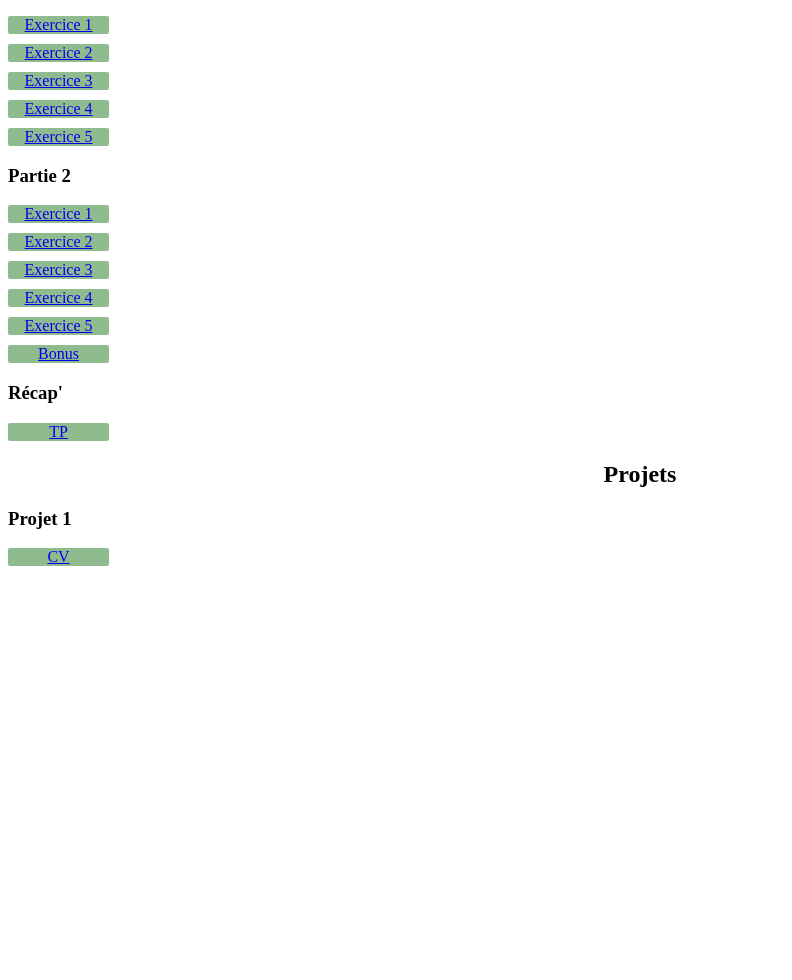
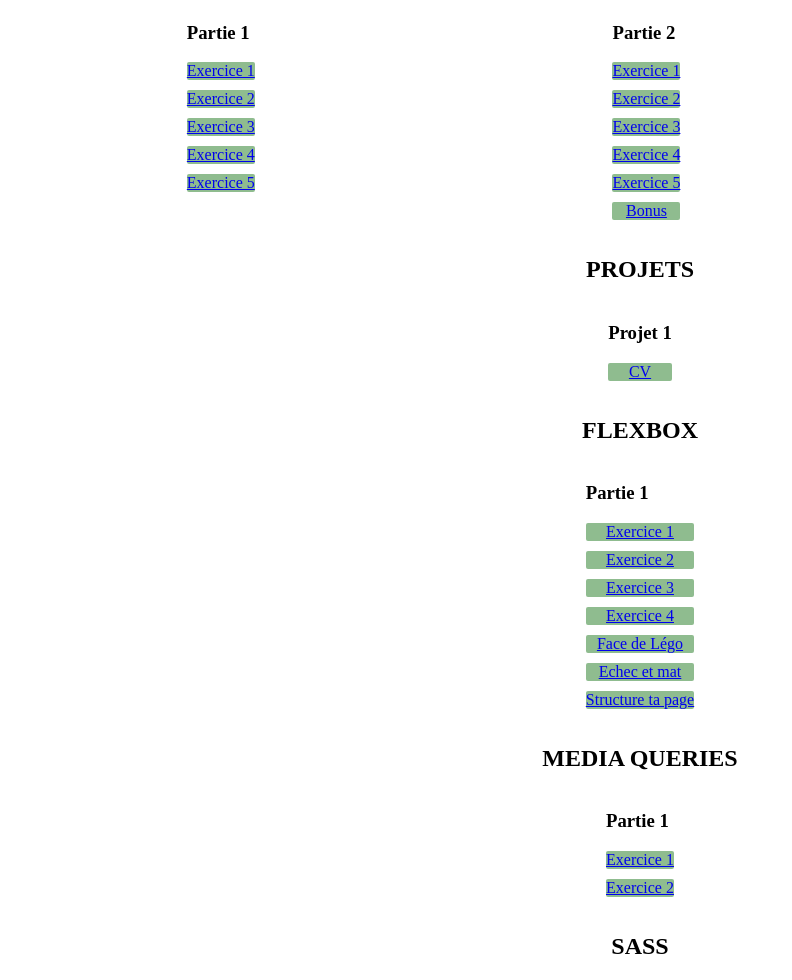
Before and after one commit to Vanessa-D/Les-exos-Descodeuses, a plain HTML site: page index.html in a window 1280 px wide. Shown: the part 339-1319 px from the top of the page, without its empty margins (0-792 px from the left). Before the commit the page ends 921 px from the top, so only its background shows below. Drawn offline with Linux system fonts and the light colour scheme.

Commit message:
ajout exercices

```diff
--- a/index.html
+++ b/index.html
@@ -6,19 +6,24 @@
     <title>Exos Descodeuses</title>
 </head>
 <body>
+    <div id="bloc_page">
+        <header>
             <h1>Les exos Descodeuses</h1>
             <p id="intro">Ça commence ici...</p>
+        </header>
+        <div id="themes">
+            <div class="division-theme">
                 <h2>HTML/CSS</h2>
-    <div id="parties">
+                <div class="parties">
                     <div id="part1">
                         <h3>Partie 1</h3>
                         <nav>
                             <ul>
-                    <li><a href="HTMLCSS/HTMLCSS1/Exo1/index.html">Exercice 1</a></li>
-                    <li><a href="HTMLCSS/HTMLCSS1/Exo2/index.html">Exercice 2</a></li>
-                    <li><a href="HTMLCSS/HTMLCSS1/Exo3/index.html">Exercice 3</a></li>
-                    <li><a href="HTMLCSS/HTMLCSS1/Exo4/index.html">Exercice 4</a></li>
-                    <li><a href="HTMLCSS/HTMLCSS1/Exo5/index.html">Exercice 5</a></li>
+                                <li><a href="HTMLCSS/HTMLCSS1/Exo1/index.html" target="_blank">Exercice 1</a></li>
+                                <li><a href="HTMLCSS/HTMLCSS1/Exo2/index.html" target="_blank">Exercice 2</a></li>
+                                <li><a href="HTMLCSS/HTMLCSS1/Exo3/index.html" target="_blank">Exercice 3</a></li>
+                                <li><a href="HTMLCSS/HTMLCSS1/Exo4/index.html" target="_blank">Exercice 4</a></li>
+                                <li><a href="HTMLCSS/HTMLCSS1/Exo5/index.html" target="_blank">Exercice 5</a></li>
                             </ul>
                         </nav>
                     </div>
@@ -26,22 +31,104 @@
                         <h3>Partie 2</h3>
                         <nav>
                             <ul>
-                    <li><a href="HTMLCSS/HTMLCSS2/Exo1/index.html">Exercice 1</a></li>
-                    <li><a href="HTMLCSS/HTMLCSS2/Exo2/index.html">Exercice 2</a></li>
-                    <li><a href="HTMLCSS/HTMLCSS2/Exo3/index.html">Exercice 3</a></li>
-                    <li><a href="HTMLCSS/HTMLCSS2/Exo4/index.html">Exercice 4</a></li>
-                    <li><a href="HTMLCSS/HTMLCSS2/Exo5/index.html">Exercice 5</a></li>
-                    <li><a href="HTMLCSS/HTMLCSS2/Bonus/index.html">Bonus</a></li>
+                                <li><a href="HTMLCSS/HTMLCSS2/Exo1/index.html" target="_blank">Exercice 1</a></li>
+                                <li><a href="HTMLCSS/HTMLCSS2/Exo2/index.html" target="_blank">Exercice 2</a></li>
+                                <li><a href="HTMLCSS/HTMLCSS2/Exo3/index.html" target="_blank">Exercice 3</a></li>
+                                <li><a href="HTMLCSS/HTMLCSS2/Exo4/index.html" target="_blank">Exercice 4</a></li>
+                                <li><a href="HTMLCSS/HTMLCSS2/Exo5/index.html" target="_blank">Exercice 5</a></li>
+                                <li><a href="HTMLCSS/HTMLCSS2/Bonus/index.html" target="_blank">Bonus</a></li>
                             </ul>
                         </nav>
                     </div>
                     <div>
                         <h3>Récap'</h3>
-            <p><a href="HTMLCSS/Récap/TP/index.html">TP</a></p>
+                        <p><a href="HTMLCSS/Récap/TP/index.html" target="_blank">TP</a></p>
                     </div>
                 </div>
-    <h2>Projets</h2>
+            </div>
+            <div class="division-theme">
+                <h2>PROJETS</h2>
+                <div class="parties">
+                    <div id="part1">
                         <h3>Projet 1</h3>
-    <p><a href="Projets/Projet_1/index.html">CV</a></p>
+                        <p><a href="Projets/Projet_1/index.html" target="_blank">CV</a></p>
+                    </div>
+                </div>
+            </div>
+            <div class="division-theme">
+                <h2>FLEXBOX</h2>
+                <div class="parties">
+                    <div id="part1">
+                        <h3>Partie 1</h3>
+                        <nav>
+                            <ul>
+                                <li><a href="Flexbox/Exo1/index.html" target="_blank">Exercice 1</a></li>
+                                <li><a href="Flexbox/Exo2/index.html" target="_blank">Exercice 2</a></li>
+                                <li><a href="Flexbox/Exo3/index.html" target="_blank">Exercice 3</a></li>
+                                <li><a href="Flexbox/Exo4/index.html" target="_blank">Exercice 4</a></li>
+                                <li><a href="Flexbox/Bonus Légo/index.html" target="_blank">Face de Légo</a></li>
+                                <li><a href="Flexbox/Bonus Echec/index.html" target="_blank">Echec et mat</a></li>
+                                <li><a href="Flexbox/Final/index.html" target="_blank">Structure ta page</a></li>
+                            </ul>
+                        </nav>
+                    </div>
+                </div>
+            </div>
+            <div class="division-theme">
+                <h2>MEDIA QUERIES</h2>
+                <div class="parties">
+                    <div id="part1">
+                        <h3>Partie 1</h3>
+                        <nav>
+                            <ul>
+                                <li><a href="MediaQueries/Exo1/index.html" target="_blank">Exercice 1</a></li>
+                                <li><a href="MediaQueries/Exo2/index.html" target="_blank">Exercice 2</a></li>
+                            </ul>
+                        </nav>
+                    </div>
+                </div>
+            </div>
+            <div class="division-theme">
+                <h2>SASS</h2>
+                <div class="parties">
+                    <div id="part1">
+                        <h3>Partie 1</h3>
+                        <nav>
+                            <ul>
+                                <li><a href="Sass/Exo1-5/index.html" target="_blank">Exercice 1</a></li>
+                                <li><a href="Sass/Exo6/index.html" target="_blank">Exercice 2</a></li>
+                            </ul>
+                        </nav>
+                    </div>
+                </div>
+            </div>
+            <div class="division-theme">
+                <h2>BOOTSTRAP</h2>
+                <div class="parties">
+                    <div id="part1">
+                        <h3>Partie 1</h3>
+                        <nav>
+                            <ul>
+                                <li><a href="Bootstrap/Part1/Exo1/index.html" target="_blank">Exercice 1</a></li>
+                                <li><a href="Bootstrap/Part1/Exo2/index.html" target="_blank">Exercice 2</a></li>
+                                <li><a href="Bootstrap/Part1/Exo3/index.html" target="_blank">Exercice 3</a></li>
+                            </ul>
+                        </nav>
+                    </div>
+                    <div id="part2">
+                        <h3>Partie 2</h3>
+                        <nav>
+                            <ul>
+                                <li><a href="Bootstrap/Part2/Exo1/index.html" target="_blank">Exercice 1</a></li>
+                                <li><a href="Bootstrap/Part2/Exo2/index.html" target="_blank">Exercice 2</a></li>
+                                <li><a href="Bootstrap/Part2/Exo3/index.html" target="_blank">Exercice 3</a></li>
+                                <li><a href="Bootstrap/Part2/Exo4/index.html" target="_blank">Exercice 4</a></li>
+                            </ul>
+                        </nav>
+                    </div>
+                </div>
+            </div>
+        </div>
+    </div>
 </body>
 </html>
--- a/style.css
+++ b/style.css
@@ -1,3 +1,10 @@
+#bloc_page
+{
+    height: 100vh;
+    display: flex;
+    flex-direction: column;
+}
+
 h1, h2
 {
     text-align: center;
@@ -16,21 +23,46 @@ h1
     width: 100%;
 }
 
-nav li, p
-{
-    background-color: darkseagreen;
-    width: 8%;
-    border-radius: 2px;
-    text-align: center;
-}
-
 nav ul
 {
     list-style-type: none;
     padding-left: 0px;
 }
 
+nav li, p
+{
+    background-color: darkseagreen;
+    border-radius: 2px;
+    text-align: center;
+}
+
 nav li
 {
     margin-bottom: 10px;
 }
+
+#themes
+{
+    display: flex;
+    flex-direction: column;
+    justify-content: space-between;
+    /*
+    Pour que #themes prenne tout l'espace restant
+    */
+    /*flex-grow: 1;*/
+}
+
+.parties
+{
+    display: flex;
+    justify-content: space-around;
+}
+
+/*
+MEDIAQUERIES
+*/
+@media screen and (max-width: 425px) {
+    .parties {
+        flex-direction: column;
+    }
+}
```
Lines whose indentation alone changed are shown as unchanged.
